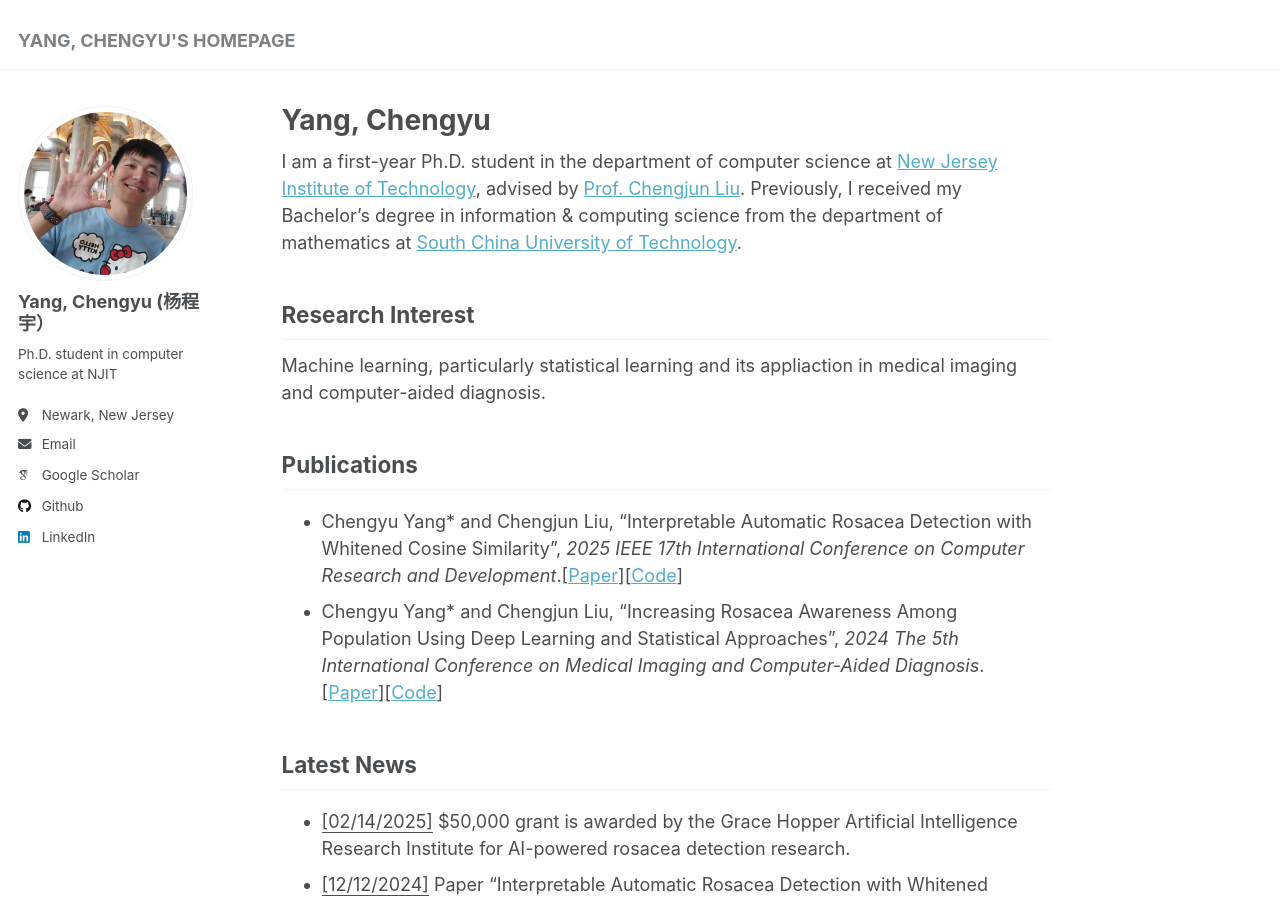
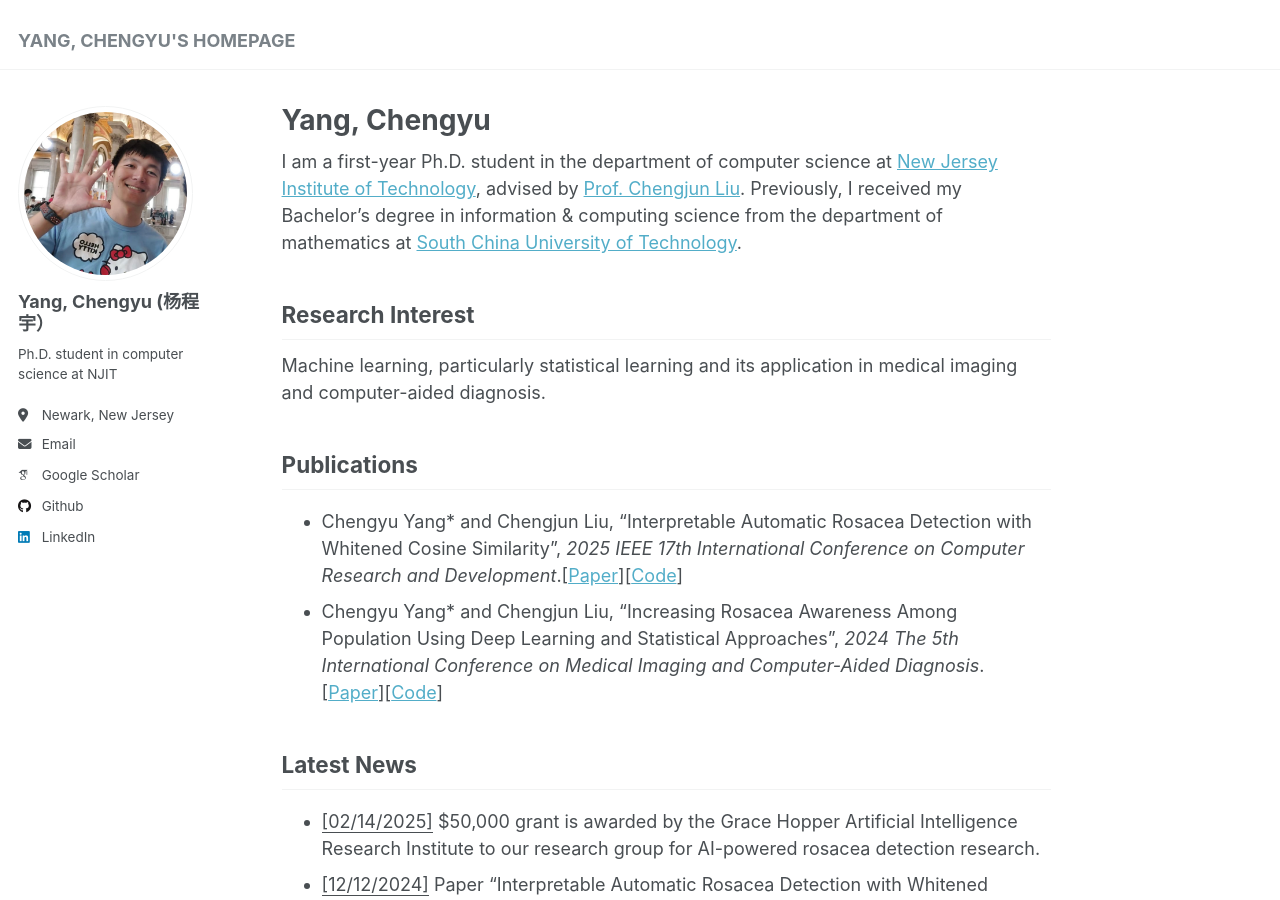
Before and after one commit to chengyuyang-njit/chengyuyang-njit.github.io, a Jekyll site: the page built from _pages/about.md, in a window 1280 px wide and 900 px high. Built offline with Jekyll 4.4.1, drawn with Linux system fonts in a browser that asks for light colours; some web fonts are replaced.

Commit message:
Update about.md

```diff
--- a/_pages/about.md
+++ b/_pages/about.md
@@ -10,7 +10,7 @@ I am a first-year Ph.D. student in the department of computer science at [New Je
 
 Research Interest
 ------
-Machine learning, particularly statistical learning and its appliaction in medical imaging and computer-aided diagnosis.
+Machine learning, particularly statistical learning and its application in medical imaging and computer-aided diagnosis.
 
 
 Publications
@@ -21,7 +21,7 @@ Publications
 
 Latest News
 ------
-- <u>[02/14/2025]</u> $50,000 grant is awarded by the Grace Hopper Artificial Intelligence Research Institute for AI-powered rosacea detection research.
+- <u>[02/14/2025]</u> $50,000 grant is awarded by the Grace Hopper Artificial Intelligence Research Institute to our research group for AI-powered rosacea detection research.
 - <u>[12/12/2024]</u> Paper "Interpretable Automatic Rosacea Detection with Whitened Cosine Similarity" is accepted by <em>IEEE 17th International Conference on Computer Research and Development</em> (IEEE ICCRD, 2025) at Shangrao, China.
 - <u>[11/06/2024]</u> Paper "Increasing Rosacea Awareness Among Population Using Deep Learning and Statistical Approaches" is accepted by <em>The 5th International Conference on Medical Imaging and Computer-Aided Diagnosis</em> (MICAD, 2024) at The University of Manchester, UK.
 - <u>[09/03/2024]</u> Starting my Ph.D. journey at NJIT.
```
